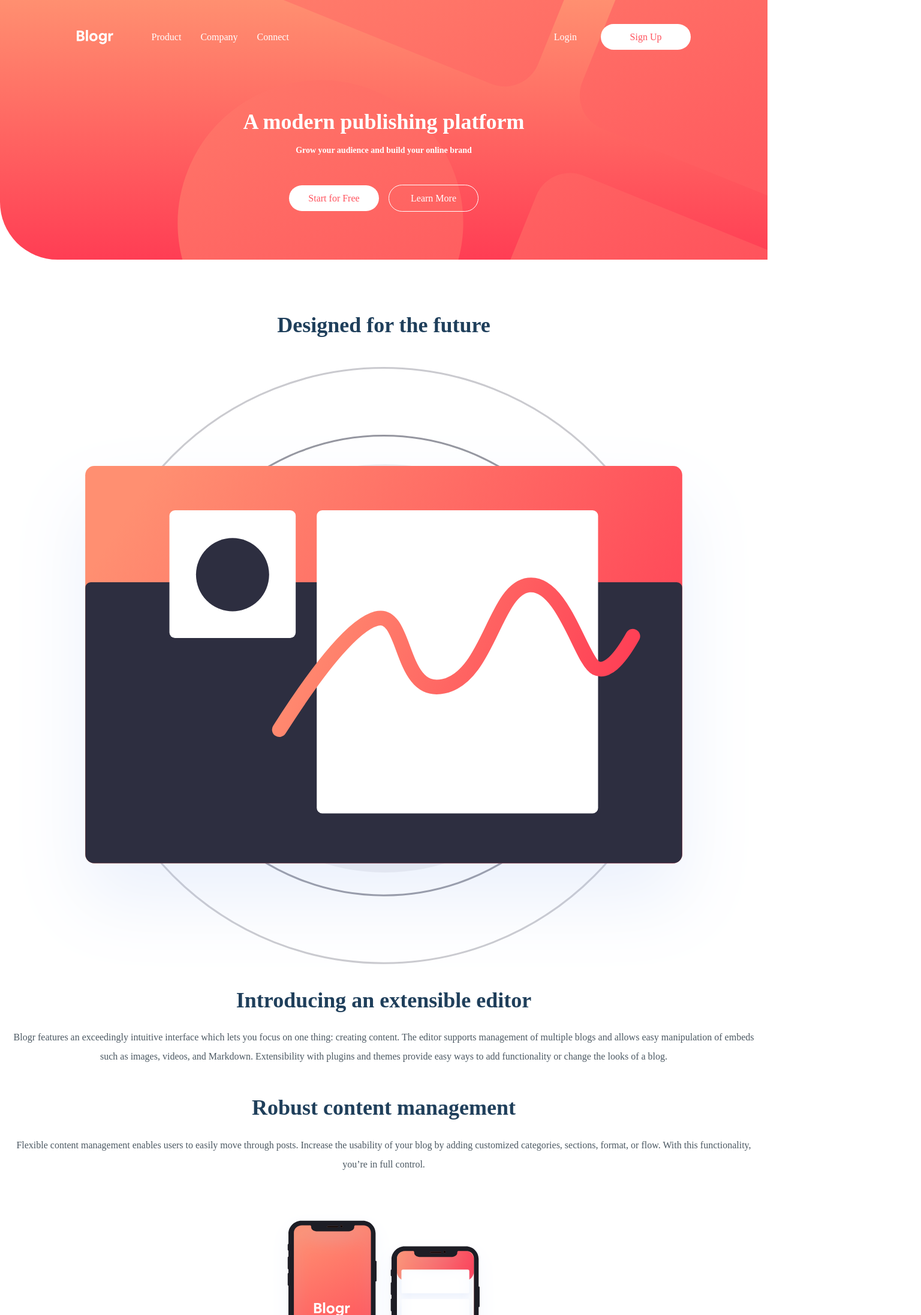
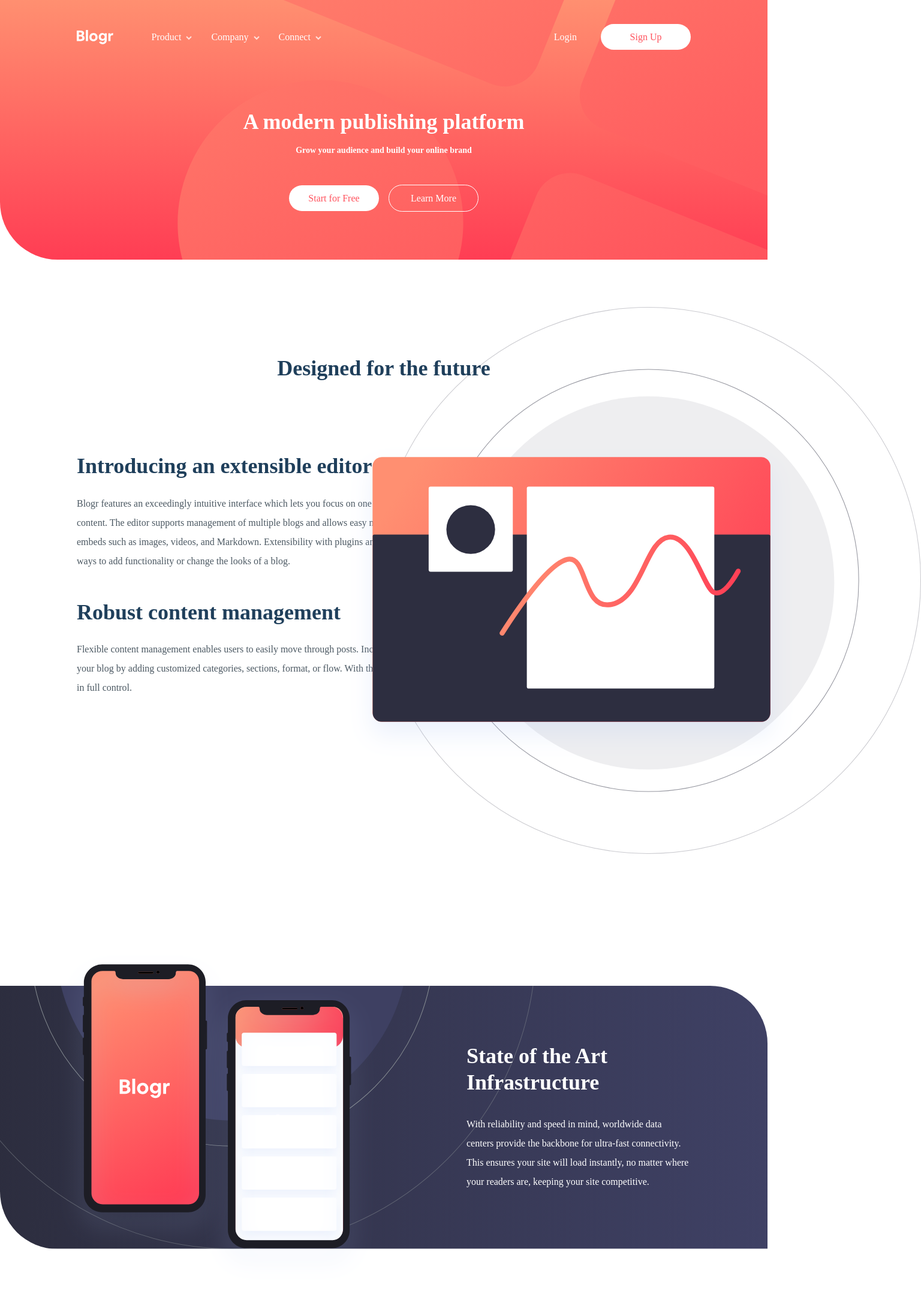
Before and after one commit to gylim0604/FrontEndMentor-Blogr-Landing-Page, a Next.js app: page / in a window 1280 px wide. Shown: the top 2193 px of the page at 60% size, 1536 px wide, since content can reach past the window. Built offline with nearby package versions, Linux system fonts and the light colour scheme.

Commit message:
updated section 2

```diff
--- a/components/Header/Nav.js
+++ b/components/Header/Nav.js
@@ -10,6 +10,7 @@ import {
     Box,
 } from '@chakra-ui/react';
 import React from 'react';
+import NavMenuItemDesktop from './NavMenuItemDesktop';
 
 function Nav() {
     return (
@@ -27,55 +28,30 @@ function Nav() {
                 justifyContent='space-between'
             >
                 <HStack ml='4rem' spacing='2rem' display={['none', 'flex']}>
-                    <Menu placement='top'>
-                        <MenuButton
-                            _hover={{
-                                textDecoration: 'underline',
-                            }}
-                        >
-                            Product
-                        </MenuButton>
-                        <MenuList mt='1rem' color='black'>
-                            <MenuItem
-                                fontWeight='300'
-                                _hover={{ fontWeight: '900' }}
-                            >
-                                Overview
-                            </MenuItem>
-                            <MenuItem>Pricing</MenuItem>
-                            <MenuItem>Marketplace</MenuItem>
-                            <MenuItem>Features</MenuItem>
-                            <MenuItem>Integrations</MenuItem>
-                        </MenuList>
-                    </Menu>
-                    <Menu>
-                        <MenuButton
-                            _hover={{
-                                textDecoration: 'underline',
-                            }}
-                        >
-                            Company
-                        </MenuButton>
-                        <MenuList>
-                            <MenuItem>About</MenuItem>
-                            <MenuItem>Team</MenuItem>
-                            <MenuItem>Blog</MenuItem>
-                        </MenuList>
-                    </Menu>
-                    <Menu>
-                        <MenuButton
-                            _hover={{
-                                textDecoration: 'underline',
-                            }}
-                        >
-                            Connect
-                        </MenuButton>
-                        <MenuList>
-                            <MenuItem>Contact</MenuItem>
-                            <MenuItem>Newsletter</MenuItem>
-                            <MenuItem>LinkedIn</MenuItem>
-                        </MenuList>
-                    </Menu>
+                    <NavMenuItemDesktop
+                        title='Product'
+                        items={[
+                            'Overview',
+                            'Pricing',
+                            'Marketplace',
+                            'Features',
+                            'Integrations',
+                        ]}
+                    />
+                    <NavMenuItemDesktop
+                        title='Company'
+                        items={['About', 'Team', 'Blog']}
+                    />
+                    <NavMenuItemDesktop
+                        title='Connect'
+                        items={[
+                            'Contact',
+                            'Newsletter',
+                            'LinkedIn',
+                            'Features',
+                            'Integrations',
+                        ]}
+                    />
                 </HStack>
                 <HStack>
                     <Link mr='2rem'>Login</Link>
--- /dev/null
+++ b/components/Header/NavMenuItemDesktop.js
@@ -0,0 +1,37 @@
+import React from 'react';
+import { Menu, MenuButton, MenuList, MenuItem } from '@chakra-ui/menu';
+import { ArrowDownLight } from '../Icons';
+import { Image, HStack, Text } from '@chakra-ui/react';
+function NavMenuItemDesktop({ title, items }) {
+    return (
+        <Menu placement='top'>
+            <MenuButton
+                _hover={{
+                    textDecoration: 'underline',
+                    // transform: 'rotate(180deg)',
+                }}
+            >
+                <HStack alignItems='baseline'>
+                    <Text>{title}</Text>
+                    <ArrowDownLight />
+                </HStack>
+            </MenuButton>
+
+            <MenuList mt='1rem' color='black'>
+                {items.map((item, idx) => {
+                    return (
+                        <MenuItem
+                            key={idx}
+                            fontWeight='300'
+                            _hover={{ fontWeight: '900', bg: 'transparent' }}
+                        >
+                            {item}
+                        </MenuItem>
+                    );
+                })}
+            </MenuList>
+        </Menu>
+    );
+}
+
+export default NavMenuItemDesktop;
--- /dev/null
+++ b/components/Icons.js
@@ -0,0 +1,38 @@
+import { Box } from '@chakra-ui/react';
+import React from 'react';
+
+export function ArrowDownLight() {
+    return (
+        <Box
+            as='svg'
+            role='img'
+            width='10px'
+            height='7px'
+            xmlns='http://www.w3.org/2000/svg'
+            fill='none'
+            stroke='#FFF'
+            stroke-width='2'
+            opacity='.75'
+        >
+            <path d='M1 1l4 4 4-4' />
+        </Box>
+    );
+}
+
+export function ArrowDownDark() {
+    return (
+        <Box
+            as='svg'
+            role='img'
+            width='10px'
+            height='7px'
+            xmlns='http://www.w3.org/2000/svg'
+            fill='none'
+            stroke='#FF7B86'
+            stroke-width='2'
+            opacity='.75'
+        >
+            <path d='M1 1l4 4 4-4' />
+        </Box>
+    );
+}
--- a/components/Section1.js
+++ b/components/Section1.js
@@ -1,16 +1,30 @@
-import { Flex, Heading, Image, Text } from '@chakra-ui/react';
+import { Flex, Box, Image, Text } from '@chakra-ui/react';
 import React from 'react';
 import WhiteBg from './WhiteBg';
 
 function Section1() {
     return (
-        <Flex flexDir='column' px={5} textAlign='center' mt='4rem'>
+        <Box
+            px={[5, '10%']}
+            mt={{ base: '4rem', md: '10rem' }}
+            textAlign='center'
+            maxW='1300px'
+        >
+            <WhiteBg title='Designed for the future' />
+            <Flex flexDir={{ base: 'column', md: 'row' }} h='60rem'>
                 {/* <Heading>Designed for the future</Heading> */}
-            <WhiteBg title='Designed for the future' />
+
                 <Image
-                src='/illustration-editor-mobile.svg'
+                    src='/illustration-editor-desktop.svg'
                     alt='illustration of editor'
+                    h='57rem'
+                    w='auto'
+                    position={{ base: 'inherit', md: 'absolute' }}
+                    right='-16rem'
+                    // transform='translateX(30%)'
+                    top='32rem'
                 />
+                <Flex mt='3rem' flexDir='column' w='40rem' textAlign='left'>
                     <WhiteBg
                         title='Introducing an extensible editor'
                         text='Blogr features an exceedingly intuitive interface which lets you
@@ -28,6 +42,8 @@ function Section1() {
                 you’re in full control.'
                     />
                 </Flex>
+            </Flex>
+        </Box>
     );
 }
 
--- a/components/Section2.js
+++ b/components/Section2.js
@@ -5,32 +5,47 @@ function Section2() {
     return (
         <Flex
             flexDir='column'
-            px={5}
+            px={[5, '10%']}
             textAlign='center'
-            bg='url(/bg-pattern-circles.svg),linear-gradient(hsl(237, 17%, 21%), hsl(237, 23%, 32%))'
-            bgPosition='top 1250% left 50%'
-            bgRepeat='no-repeat'
+            bg={{
+                base: 'url(/bg-pattern-circles.svg),linear-gradient(hsl(237, 17%, 21%), hsl(237, 23%, 32%))',
+                md: 'url(/bg-pattern-circles.svg),linear-gradient(to right,hsl(237, 17%, 21%), hsl(237, 23%, 32%))',
+            }}
+            bgPosition={{
+                base: 'top 1250% left 50%',
+                md: 'top 100% left -45%',
+            }}
+            bgRepeat={{ base: 'no-repeat', md: 'no-repeat' }}
             bgSize='160%'
             borderTopRightRadius='6rem'
             borderBottomLeftRadius='6rem'
             position='relative'
-            mt='15rem'
+            mt={{ base: '15rem', md: '0' }}
             mb='5rem'
-            pt='12.5rem'
-            pb='10rem'
+            pt={{ base: '12.5rem', md: '6rem' }}
+            pb={{ base: '10rem', md: '6rem' }}
         >
             <Image
                 position='absolute'
                 src='/illustration-phones.svg'
                 alt='illustration of mobile phone with blogr template'
-                top='-12.5rem'
-                left='50%'
-                w='375px'
-                transform='translateX(-50%)'
+                top={{ base: '-12.5rem', md: '-55px' }}
+                left={{ base: '50%', md: '100px' }}
+                h={{ base: 'auto', md: '550px' }}
+                w={{ base: '375px', md: 'auto' }}
+                transform={{ base: 'translateX(-50%)', md: 'unset' }}
             />
-            <Flex flexDir='column' textAlign='center' color='white'>
-                <Heading>State of the Art Infrastructure</Heading>
-                <Text>
+            <Flex
+                flexDir='column'
+                textAlign={{ base: 'center', md: 'left' }}
+                color='white'
+                // w={{ base: 'auto', md: '}
+                ml={{ base: '0', md: '650px' }}
+            >
+                <Heading mb={{ base: '0', md: '2rem' }}>
+                    State of the Art Infrastructure
+                </Heading>
+                <Text lineHeight={{ md: '2rem' }}>
                     With reliability and speed in mind, worldwide data centers
                     provide the backbone for ultra-fast connectivity. This
                     ensures your site will load instantly, no matter where your
--- a/components/customTheme.js
+++ b/components/customTheme.js
@@ -2,6 +2,14 @@ import { extendTheme } from '@chakra-ui/react';
 import { Fonts } from './Fonts';
 
 const customTheme = extendTheme({
+    styles: {
+        global: {
+            // styles for the `body`
+            body: {
+                overflowX: 'hidden',
+            },
+        },
+    },
     colors: {
         lightRed: 'hsl(356, 100%, 66%)',
         vLightRed: 'hsl(355, 100%, 74%)',
--- a/pages/index.js
+++ b/pages/index.js
@@ -1,3 +1,4 @@
+import { Box } from '@chakra-ui/react';
 import Head from 'next/head';
 import Footer from '../components/Footer/Footer';
 import Header from '../components/Header/Header';
@@ -7,7 +8,7 @@ import Section3 from '../components/Section3';
 
 export default function Home() {
     return (
-        <>
+        <Box>
             <Head>
                 <title>Create Next App</title>
                 <meta
@@ -21,6 +22,6 @@ export default function Home() {
             <Section2 />
             <Section3 />
             <Footer />
-        </>
+        </Box>
     );
 }
```
Lines whose indentation alone changed are shown as unchanged.
